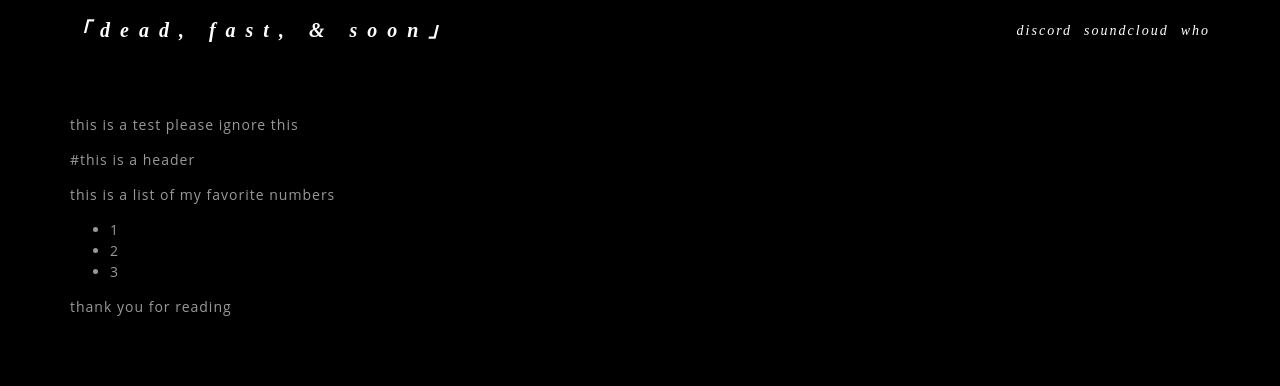
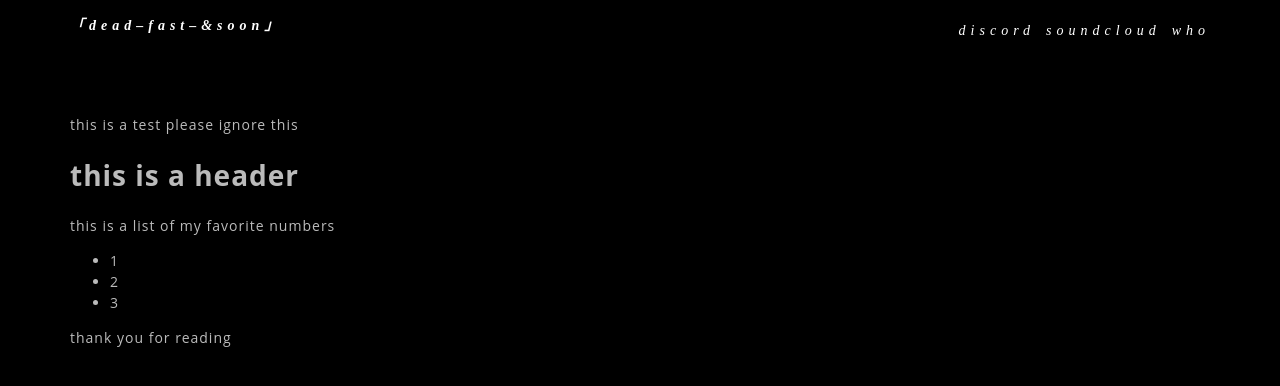
Before and after one commit to dead-fast-and-soon/dead-fast-soon.github.io, a Jekyll site: the page built from _posts/2015-10-2-this-is-a-test.md, in a window 1280 px wide and 900 px high. Shown: the top 386 px of the window. Built offline with Jekyll 4.4.1, drawn with Linux system fonts in a browser that asks for light colours; some web fonts are replaced.

Commit message:
style and layout changes

```diff
--- a/_includes/head.html
+++ b/_includes/head.html
@@ -1,10 +1,6 @@
 <title>df&s</title>
 <link rel="stylesheet" type="text/css" media="all" href="/assets/css/styles.css" />
+<link href='https://fonts.googleapis.com/css?family=Average' rel='stylesheet'>
 <script src="https://cdnjs.cloudflare.com/ajax/libs/jquery/3.4.1/jquery.min.js"></script>
 <!-- <script type="text/javascript" src="skrollr.min.js"></script> -->
-<script src="/assets/js/main.js"></script>
-<script type="text/javascript">
-window.onload = function() {
-	var s = skrollr.init();
-}
-</script>
+<script src="/assets/js/header_fade.js"></script>
--- /dev/null
+++ b/_includes/head/header_fade.html
@@ -0,0 +1 @@
+<script src="/assets/js/header_fade.js"></script>
--- a/_includes/header.html
+++ b/_includes/header.html
@@ -1,13 +1,13 @@
 <div id="header"><div class="wrapper">
 <div class="logo">
-	<div class="logo__text"><a href="{{ site.url }}">「dead, fast, & soon」</a></div>
+	<div class="logo__text"><a href="{{ site.url }}">「dead&#8211;fast&#8211;&soon」</a></div>
 </div>
 <div class="navbar">
 	<div class="navbar__list">
 		<ul>
 			<li><a href="https://discord.gg/cnueV8B">discord</a></li>
 			<li><a href="https://soundcloud.com/deadfastandsoon">soundcloud</a></li>
-			<li><a href="#">who</a></li>
+			<li><a href="/who.html">who</a></li>
 		</ul>
 	</div>
 </div>
--- a/_posts/2015-10-2-this-is-a-test.md
+++ b/_posts/2015-10-2-this-is-a-test.md
@@ -3,7 +3,7 @@
 
 this is a test please ignore this
 
-#this is a header
+# this is a header
 
 this is a list of my favorite numbers
 
--- a/_sass/style.scss
+++ b/_sass/style.scss
@@ -1,19 +1,29 @@
 // out: style.css
 
 $color_background: #000000;
-$color_text: #999999;
+$color_text: #bbbbbb;
 $color_accent: #C353ED;
 $color_red: #b38344;
 $color_blue: #4495b3;
 
-$fsize: 14px;
+$font_size: 14px;
+
+@mixin header_text($weight)
+{
+	font-family: "Average", serif;
+	font-size: $font_size;
+	font-style: italic;
+	font-weight: $weight;
+	letter-spacing: 5px;
+	color: $color_text;
+}
 
 html, body {
 	background: $color_background;
 	margin: 0px; padding: 0px;
 	height: 100%; min-height: 100%;
 	font-family: "Open Sans", freesans, sans-serif;
-	font-size: $fsize;
+	font-size: $font_size;
 	color: $color_text;
 	line-height: 1.5;
 	letter-spacing: 1px;
@@ -60,7 +70,7 @@ a {
 	position: fixed;
 	z-index: 1;
 	width: 100%;
-	height: 40px;
+	height: 30px;
 	padding: 10px 0px;
 	color: #ffffff;
 	background: rgba(0, 0, 0, 0);
@@ -92,9 +102,7 @@ a {
 
 			box-sizing: border-box;
 
-			font-size: 20px;
-			font-weight: bolder;
-			letter-spacing: 10px;
+			@include header_text(600);
 		}
 
 		&__img {
@@ -109,17 +117,16 @@ a {
 		width: auto;
 		float: right;
 
-		letter-spacing: 2px;
-
 		&__list {
 			height: 40px;
 			width: inherit;
 			display: table-cell;
 			vertical-align: middle;
 
+
 			ul {
 				font-size: 0px;
-				display: inline-block;
+				display: block;
 				list-style-type: none;
 				float: right;
 				//margin-top: 7px;
@@ -127,7 +134,8 @@ a {
 			}
 
 			ul > li {
-				font-size: $fsize;
+				@include header_text(400);
+
 				display: inline-block;
 				height: inherit;
 				margin-left: 10px;
@@ -152,14 +160,12 @@ a {
 	&__caption {
 		@extend .noselect;
 		p {
-			font-family: serif;
-			font-variant-east-asian: full-width;
+			@include header_text(400);
+			font-size: 30px;
 			letter-spacing: 15px;
 			margin: 0px;
 			text-align: center;
 			color: white;
-			font-size: 2em;
-			font-weight: 200;
 			padding-top: 300px;
 		}
 
```
Also changed, not shown: photos.md (added, +30 -0 lines), who.md (added, +10 -0 lines), assets/js/header_fade.js (renamed from assets/js/main.js).
